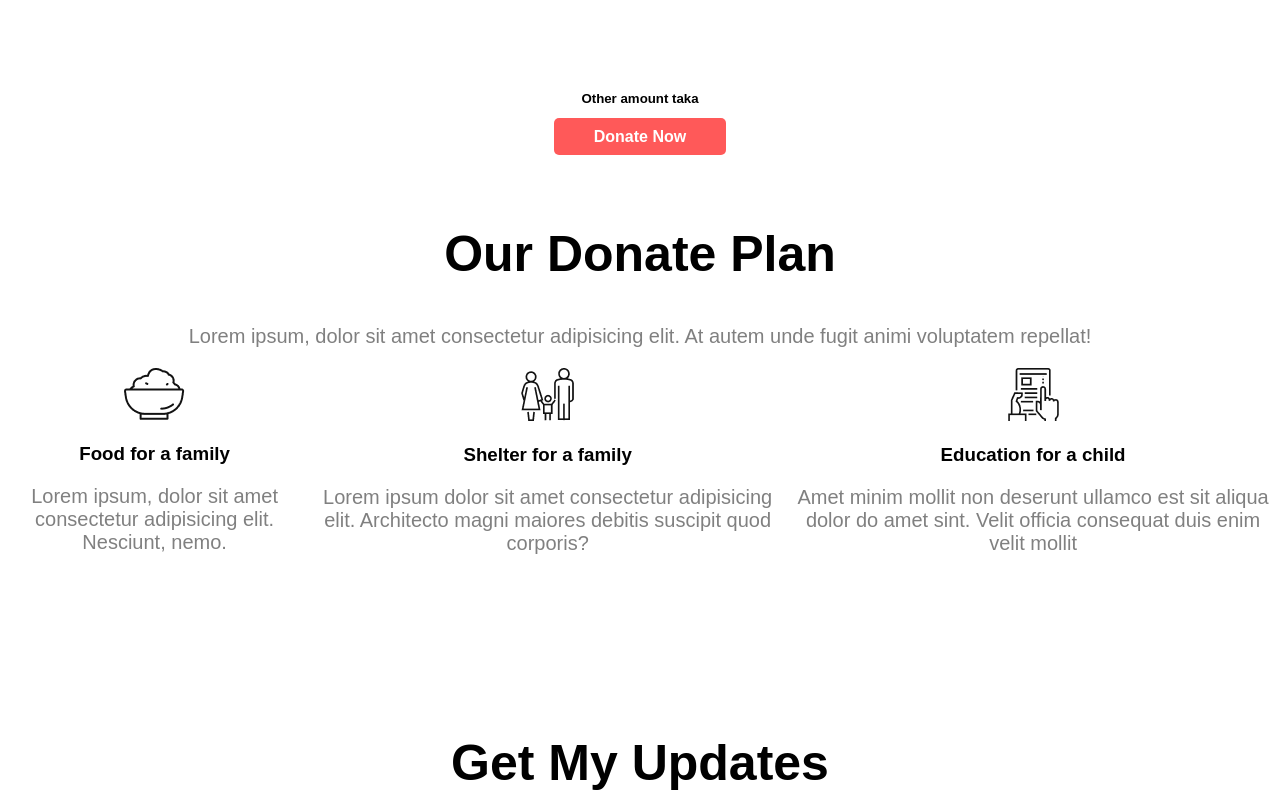
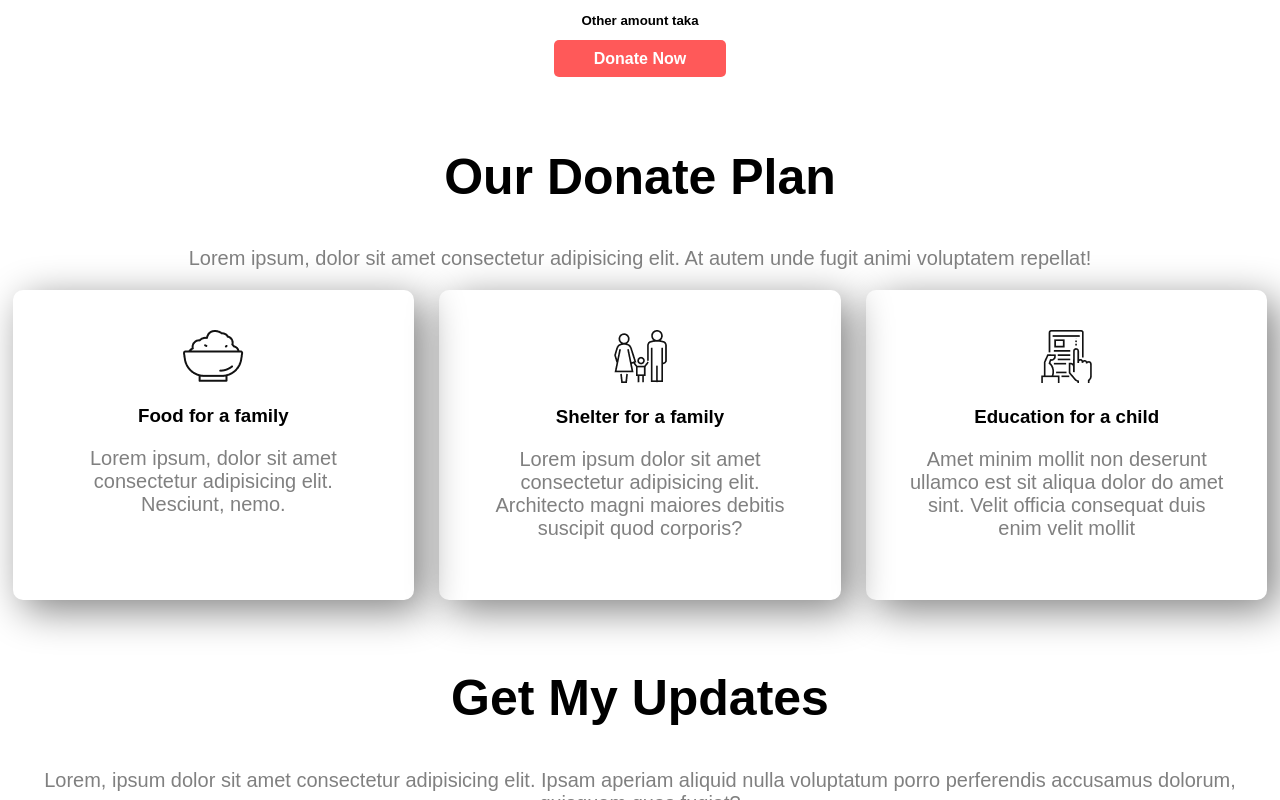
Before and after one commit to MajbaUddin7/donate-today, a plain HTML site: page index.html in a window 1280 px wide. Shown: the part 853-1653 px from the top of the page. Drawn offline with Linux system fonts and the light colour scheme.

Commit message:
box-item done

```diff
--- a/index.html
+++ b/index.html
@@ -16,8 +16,7 @@
             <h1>Let’s Help Those Who Are More In Need</h1>
 
             <p>Lorem ipsum dolor sit amet, usu cu esse possit referrentur, at eam falli deterruisset. No duo populo
-                animal
-                noluisse, enim</p>
+                animal noluisse, enim</p>
 
             <a class="link-button" target="_blank" href="banking site">Donate Now</a>
         </div>
@@ -53,20 +52,20 @@
     <section>
         <h2>Our Donate Plan</h2>
         <p>Lorem ipsum, dolor sit amet consectetur adipisicing elit. At autem unde fugit animi voluptatem repellat!</p>
-        <div class="flexible-container box-item">
-            <div>
+        <div class="flexible-container ">
+            <div id="box-item">
                 <img src="icons/food.png" alt="">
                 <h3>Food for a family</h3>
                 <p>Lorem ipsum, dolor sit amet consectetur adipisicing elit. Nesciunt, nemo.</p>
             </div>
-            <div>
+            <div id="box-item">
                 <img src="icons/shelter.png" alt="">
                 <h3>Shelter for a family</h3>
                 <p>Lorem ipsum dolor sit amet consectetur adipisicing elit. Architecto magni maiores debitis suscipit
                     quod
                     corporis?</p>
             </div>
-            <div>
+            <div id="box-item">
                 <img src="icons/Frame-1.png" alt="">
                 <h3>Education for a child</h3>
                 <p>Amet minim mollit non deserunt
@@ -77,6 +76,7 @@
 
         </div>
     </section><br>
+
 
     <form action="form_action.html">
         <h2><b>Get My Updates</b></h2>
--- a/style.css
+++ b/style.css
@@ -56,10 +56,20 @@ p {
 
 .flexible-container {
     display: flex;
-    margin-bottom: 100px;
+    margin-bottom: 10px;
 
 
 }
+
+#box-item {
+    width: 40%;
+    margin-left: 1%;
+    margin-right: 1%;
+    padding: 40px;
+    border-radius: 10px;
+    box-shadow: 10px 10px 40px gray;
+}
+
 
 #background-color {
     background-color: #FFF4D6;
```
